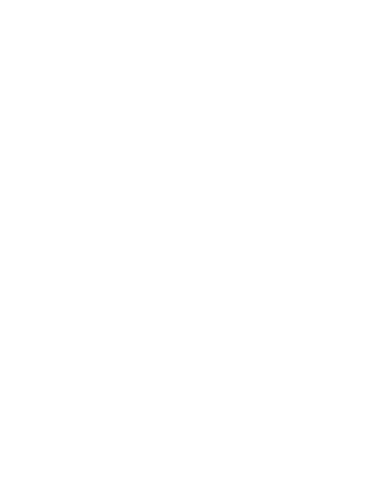
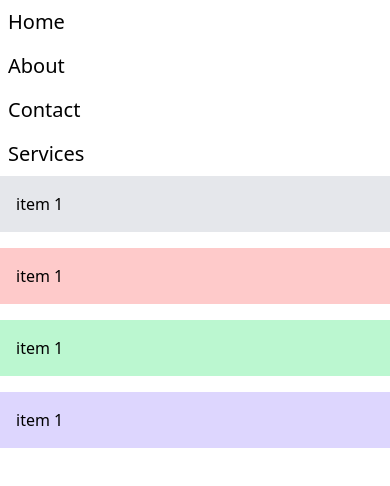
Before and after one commit to ayirezang/TODOLIST, a React (Vite) app in the folder FrontEnd/: page /responsive in a window 390 px wide. Before the commit this address had no page. Shown: the top 486 px of the page. Built offline with nearby package versions, Linux system fonts and the light colour scheme.

Commit message:
responsiv

```diff
--- a/FrontEnd/src/App.jsx
+++ b/FrontEnd/src/App.jsx
@@ -6,6 +6,7 @@
 import SignOut from "./Pages/SignOut";
 import Home from "./Pages/Home";
 import Protected from "./Components/Protected";
+import Responsive from "./Pages/Responsive";
 
 function App() {
   return (
@@ -15,6 +16,7 @@
         <Route path="/" element={<Home />} />
         <Route path="/signin" element={<SignIn />} />
         <Route path="/signup" element={<SignUp />} />
+        <Route path="/responsive" element={<Responsive />} />
 
         <Route
           path="/todopage"
--- a/FrontEnd/src/Pages/Responsive.jsx
+++ b/FrontEnd/src/Pages/Responsive.jsx
@@ -0,0 +1,33 @@
+import React from "react";
+
+const Responsive = () => {
+  return (
+    <div>
+      <div>
+        <nav className="flex flex-col sm:flex-row  sm:justify-between text-xl ">
+          <a href="#" className="p-2">
+            Home
+          </a>
+          <a href="#" className="p-2">
+            About
+          </a>
+          <a href="#" className="p-2">
+            Contact
+          </a>
+          <a href="#" className="p-2">
+            Services
+          </a>
+        </nav>
+      </div>
+      <div className="grid grid-cols-1 sm:grid-cols-2 lg:grid-cols-4 gap-4">
+        <div className="p-4 bg-gray-200">item 1</div>
+        <div className="p-4 bg-red-200">item 1</div>
+        <div className="p-4 bg-green-200">item 1</div>
+        <div className="p-4 bg-violet-200">item 1</div>
+      </div>
+    </div>
+  );
+};
+
+export default Responsive;
+//means on mobile flex col but larger flex -row
--- a/FrontEnd/src/Pages/SignOut.jsx
+++ b/FrontEnd/src/Pages/SignOut.jsx
@@ -23,6 +23,9 @@
   const handleCancel = () => {
     navigate("/todopage");
   };
+  const handlenav = () => {
+    navigate("/responsive");
+  };
   return (
     <div className="bg-gray-50 min-h-screen p-4 ">
       <div className=" min-h-screen flex justify-center items-center space-x-6">
@@ -40,6 +43,12 @@
         >
           Cancel
         </button>
+        <button
+          onClick={handlenav}
+          className="text-white py-3 px-6 rounded-xl bg-[#6A9ACA] hover:sha hover:text-blue-800  shadow-lg focus:outline-none focus:ring-4 focus:ring-indigo-200 font-semibold"
+        >
+          nav
+        </button>
       </div>
     </div>
   );
```
